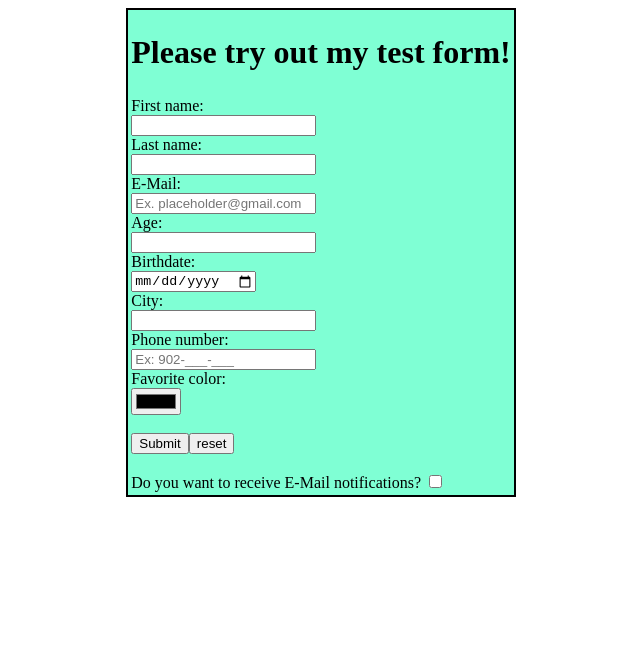
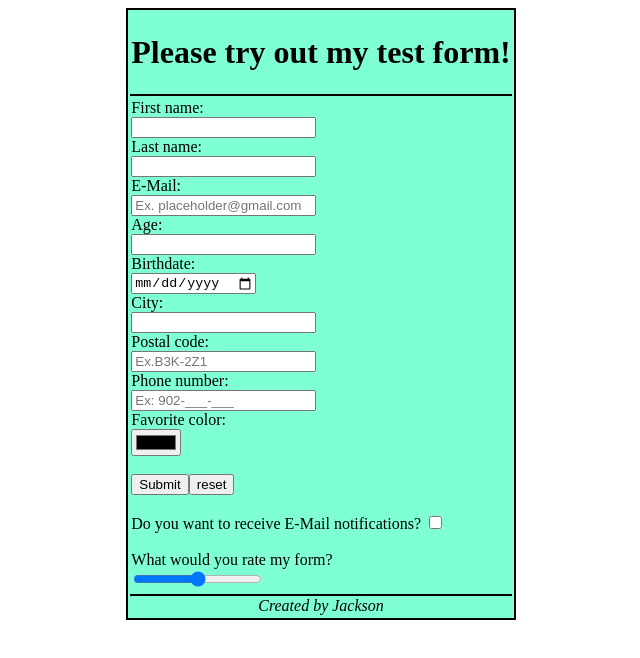
Before and after one commit to JacksonM902/day9, a plain HTML site: page index.html in a window 1280 px wide. Shown: the whole page, without its empty margins (319-959 px from the left). Drawn offline with Linux system fonts and the light colour scheme.

Commit message:
Update index.html

```diff
--- a/index.html
+++ b/index.html
@@ -3,20 +3,26 @@
 <head>
 <title>Day9-JM</title>
 
-
+<link rel="stylesheet" href="stylesheet.css">
 </head>
 <body>
     <center>
 
+<style>
+.h1 {
+text-decoration:bold;
 
+}
+
+</style>
 <table style="border: 2px solid black; background-color:aquamarine;">
 <form action="mailto:ljd518912@gnspes.ca?subject=form" method="get" enctype="text/plain">
-    <tr>
-        <td>
-        <h1>Please try out my test form!</h1>
+    <tr style="border: 1px solid black;">
+        <td style="border-bottom: 2px solid black;">
+        <h1 class="h1">Please try out my test form!</h1>
     </td>
     </tr>
-
+  <tr>
     <td>
     <label for="First name">First name:</label><br>
 <input type="text" name="firstname" minlengh="5" required="required"><br>
@@ -30,15 +36,28 @@
 <input type="date"  name="birthdate" required="required"><br>
 <label for="City">City:</label><br>
 <input type="text" name="City" minlength="2"><br>
+<label for="Postal code">Postal code:</label><br>
+<input type="text" name="postal code" minlengh="6" placeholder="Ex.B3K-2Z1"><br>
 <label for="Phone number">Phone number:</label><br>
-<input type="tel"  name="Phone number" placeholder="Ex: 902-___-___" required="required"><br>
+<input type="tel"  name="Phone number" placeholder="Ex: 902-___-___" required="required"> <br>
 <label for="favorite color">Favorite color:</label><br>
 <input type="color" name="color"><br><br>
 <input type="Submit" value="Submit"><input type="reset" value="reset"><br><br>
 <label for="Do you want to receive E-Mail notifications?">Do you want to receive E-Mail notifications?</label>
-<input type="checkbox" id="Yes" name="Yes"><br>
-</form>
+<input type="checkbox" id="Yes" name="Yes"><br><br>
+<label for="How is my form?">What would you rate my form?</label><br>
+<input type="range" minlength="1" maxlength="10"><br>
+
+    </form>
 </td>
+</tr>
+<tr>
+<td style="border-top:2px solid black;">
+    <center>
+<cite>Created by Jackson</cite>
+</center>
+</td>
+</tr>
 </table>
 </center>
 
```
